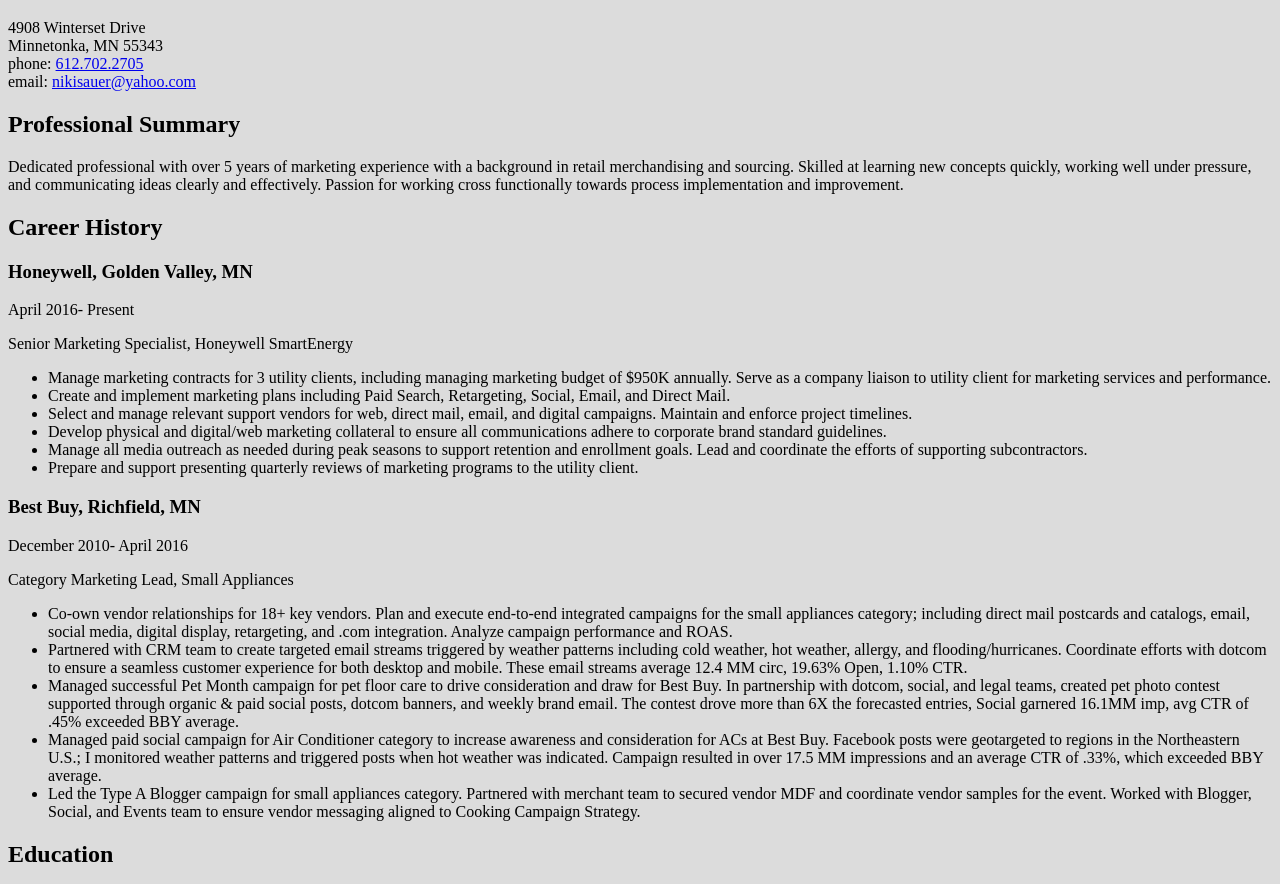
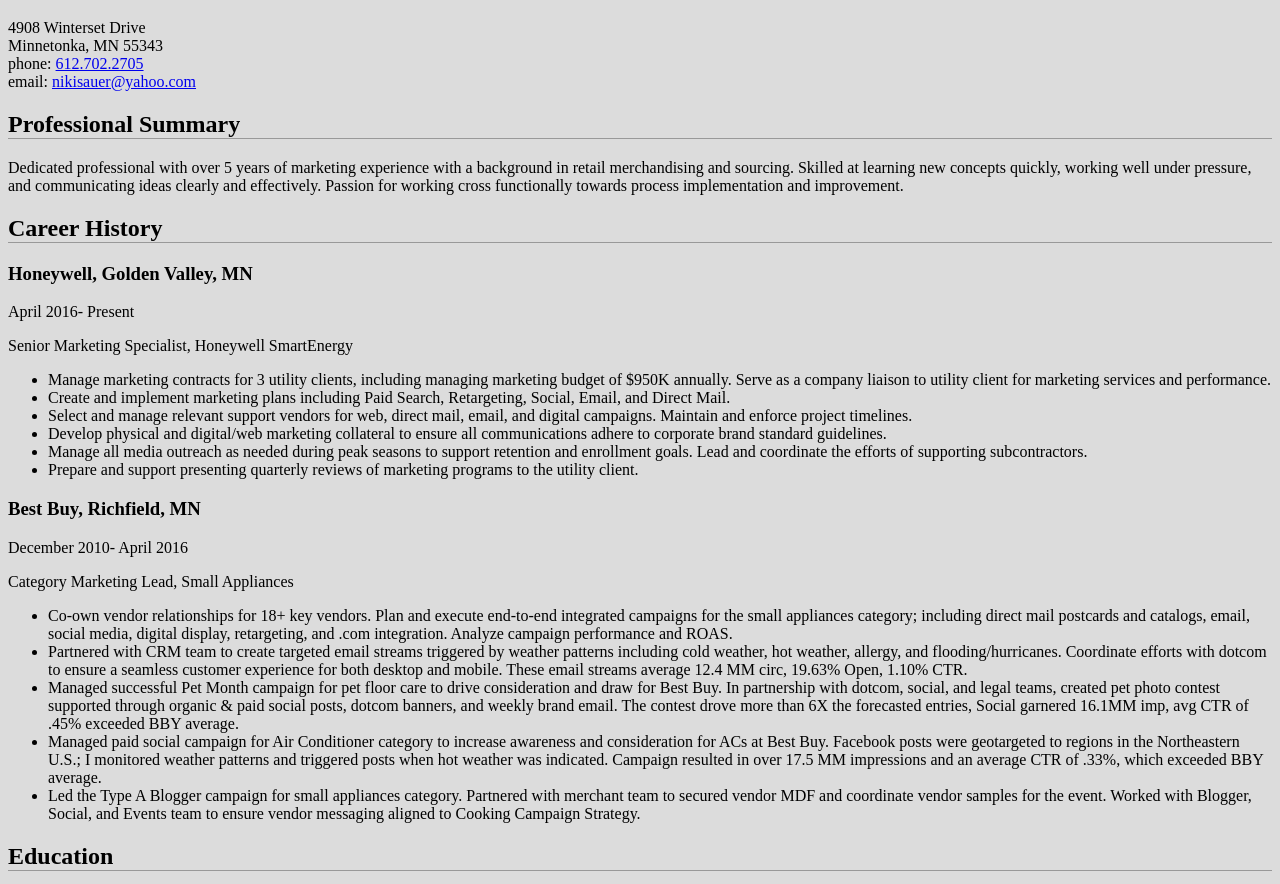
Before and after one commit to saueryoh/nicholesaueryoh.github.io, a plain HTML site: page index.html in a window 1280 px wide. Shown: the part 61-945 px from the top of the page. Drawn offline with Linux system fonts and the light colour scheme.

Commit message:
Update style.css

```diff
--- a/style.css
+++ b/style.css
@@ -5,3 +5,7 @@
 h1 {
   text-align: left;
 }
+
+h2 {
+  border-bottom: 1px solid #999;
+}
```
